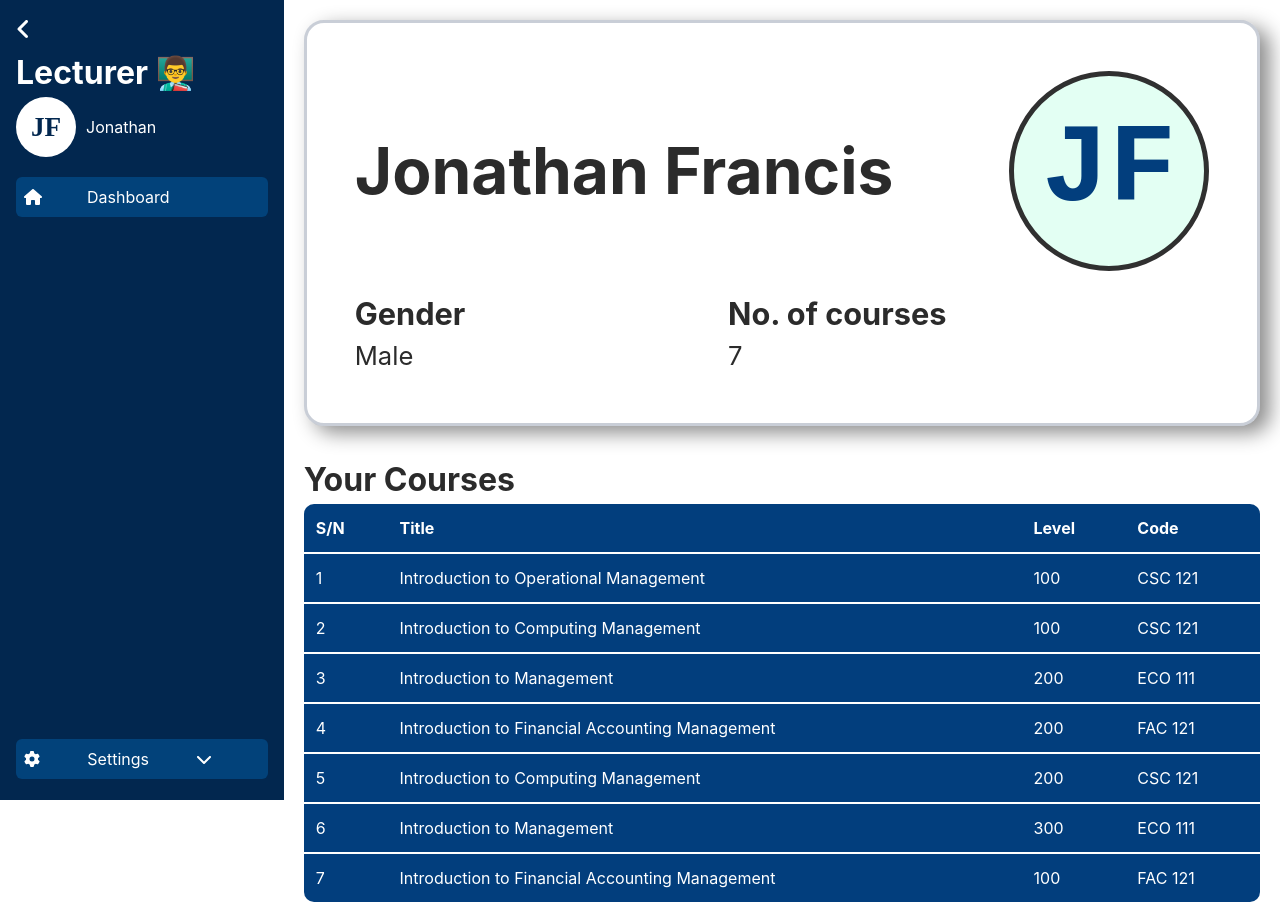
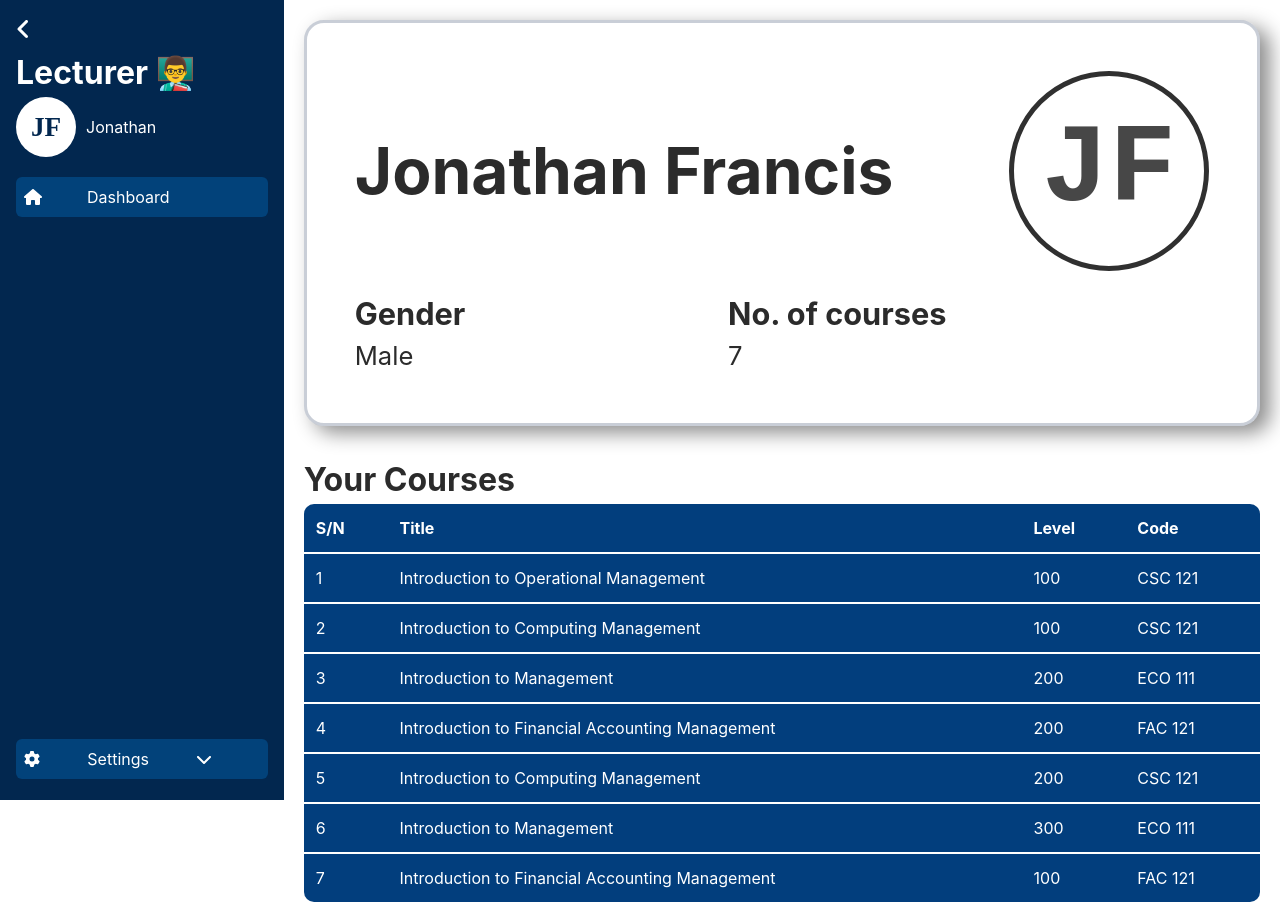
Before and after one commit to Keomadia/frontend, a React (Vite) app: page /profile in a window 1280 px wide. Built offline with nearby package versions, Linux system fonts and the light colour scheme.

Commit message:
Update ProfilePic.css

```diff
--- a/src/css/ProfilePic.css
+++ b/src/css/ProfilePic.css
@@ -3,8 +3,9 @@
     height: 200px;
     border-radius: 50%;
     border: 5px solid rgb(48, 48, 48);
-    background-color: #e3fff3;
-    color: #023e7d;
+    color: rgba(44, 44, 44, 0.87);
+    background-color: #ffffffec;
+
     align-items: center;
     display: flex;
     justify-content: center;
```
